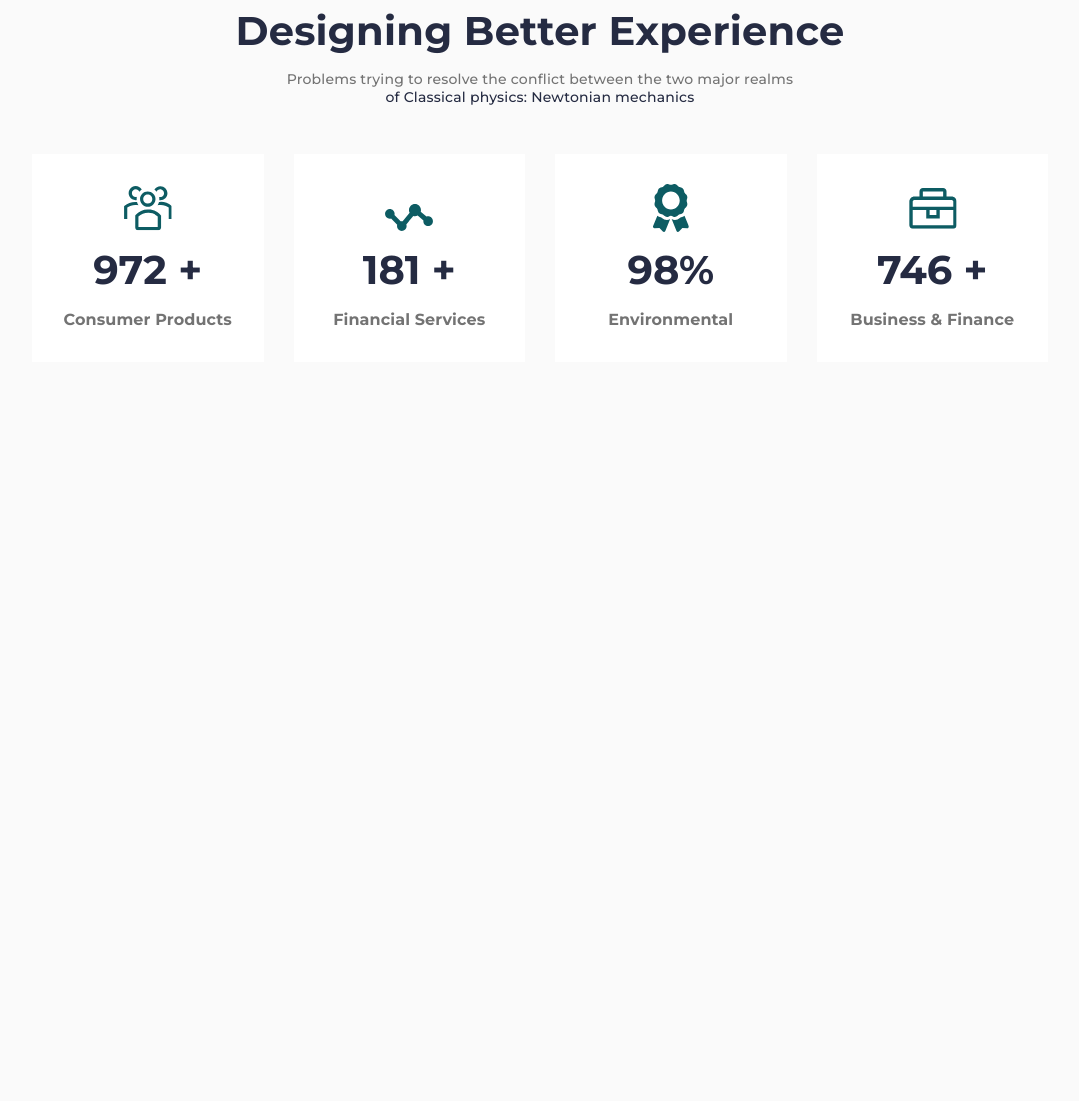
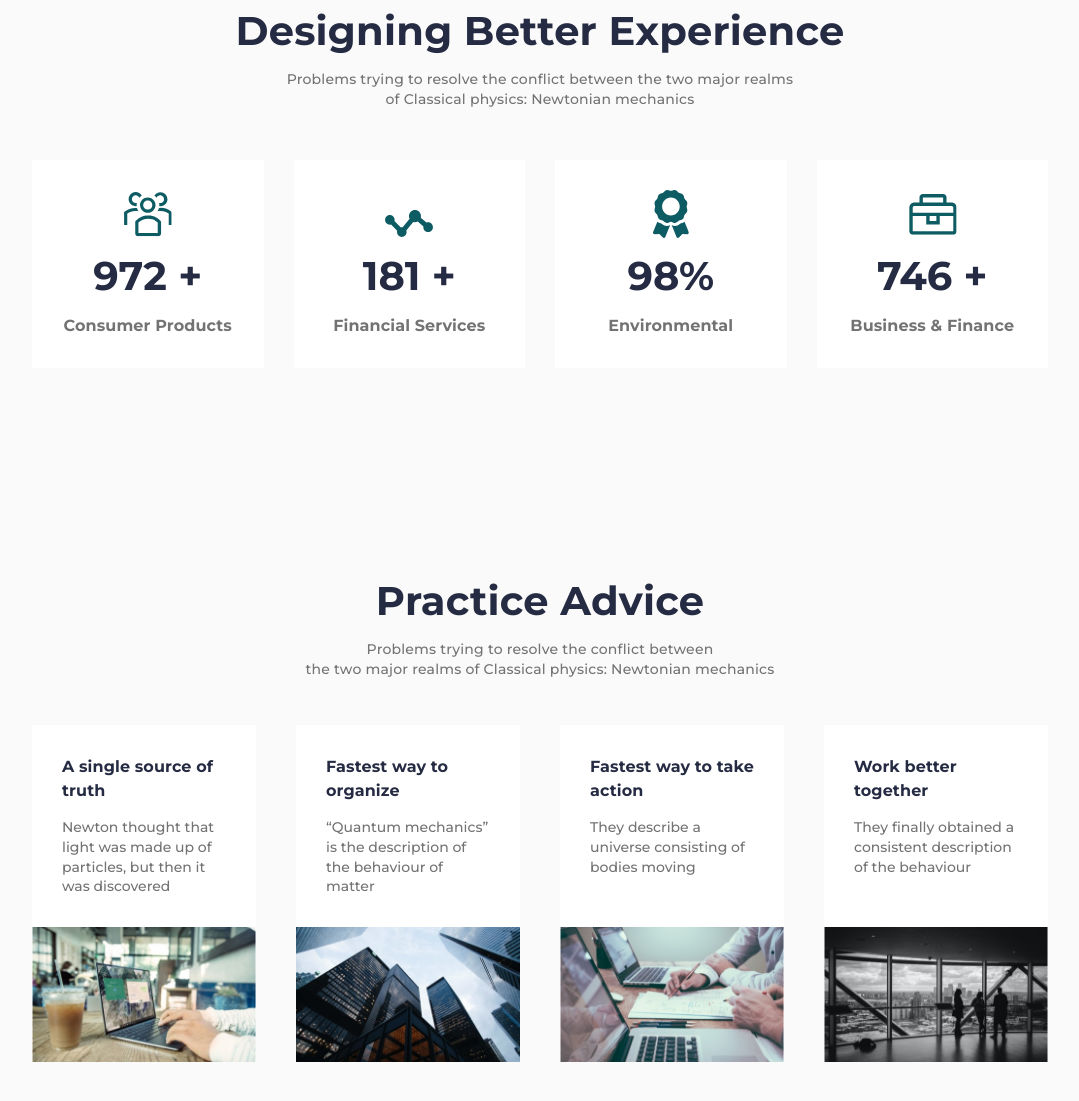
Before and after one commit to 8807010/Relvise, a plain HTML site: page index.html in a window 1280 px wide. Shown: the part 999-2100 px from the top of the page, without its empty margins (100-1179 px from the left). Before the commit the page ends 1441 px from the top, so only its background shows below. Drawn offline with Linux system fonts and the light colour scheme; files whose address does not match are found by name.

Commit message:
section practice completed

```diff
--- a/css/style.css
+++ b/css/style.css
@@ -524,6 +524,106 @@ body {
   justify-content: center;
 }
 
+/*-------------------------------------*/
+
+.practice {
+  padding-top: 125px;
+  padding-bottom: 80px;
+}
+
+@media (max-width: 993px) {
+  .practice {
+    padding-top: 40px;
+    padding-bottom: 80px;
+  }
+}
+
+@media (max-width: 767px) {
+  .practice {
+    padding-top: 0px;
+    padding-bottom: 40px;
+  }
+}
+
+.practice__header {
+  margin-bottom: 45px;
+}
+
+@media (max-width: 767px) {
+  .practice__header {
+    margin-bottom: 25px;
+  }
+}
+
+.practice__body {
+  margin: 0 -20px -30px;
+  display: flex;
+  flex-wrap: wrap;
+}
+
+.practice__column {
+  padding: 0 20px;
+  flex: 0 1 25%;
+  margin-bottom: 30px;
+}
+
+@media (max-width: 1040px) {
+  .practice__column {
+    flex: 0 1 50%;
+  }
+}
+
+@media (max-width: 630px) {
+  .practice__column {
+    flex: 0 1 100%;
+  }
+}
+
+.item-practice {
+  background-color: #fff;
+  display: flex;
+  flex-direction: column;
+  height: 100%;
+}
+
+.item-practice__content {
+  padding: 30px;
+  flex: 1 1 auto;
+}
+
+.item-practice__link {
+  color: inherit;
+  display: inline-block;
+}
+
+.item-practice__link:not(:last-child) {
+  margin-bottom: 15px;
+}
+
+.item-practice__link:hover {
+  text-decoration: underline;
+}
+
+.item-practice__text {
+  color: #737373;
+  line-height: 142%;
+}
+
+.item-practice__title {
+  letter-spacing: 0.1px;
+  font-size: 16px;
+  line-height: 150%;
+  font-weight: 700;
+}
+
+.item-practice__image {
+  display: block;
+  padding-bottom: 60%;
+}
+
+.practice__item {
+}
+
 /* ---FOOTER------------------------ */
 
 .footer {
--- a/index.html
+++ b/index.html
@@ -101,7 +101,7 @@
                     <div class="advantages__header header-block">
                         <h2 class="header-block__title">Designing Better Experience</h2>
                         <h3 class="header-block__subtitle">Problems trying to resolve the conflict between the two major
-                            realms </h3> of Classical physics: Newtonian mechanics </h3>
+                            realms <br> of Classical physics: Newtonian mechanics </h3>
                     </div>
                     <div class="advantages__body">
                         <div class="advantages__column">
@@ -145,6 +145,81 @@
             </section>
 
             <section class="page__practice practice">
+                <div class="practice__container container">
+                    <div class="practice__header header-block">
+                        <h2 class="header-block__title">Practice Advice</h2>
+                        <h3 class="header-block__subtitle">
+                            Problems trying to resolve the conflict between <br> the two
+                            major realms of Classical physics: Newtonian mechanics
+                        </h3>
+                    </div>
+                    <div class="practice__body">
+                        <div class="practice__column">
+                            <article class="practice__item item-practice">
+                                <div class="item-practice__content">
+                                    <a href="" class="item-practice__link">
+                                        <h4 class="item-practice__title">A single source of truth</h4>
+                                    </a>
+                                    <p class="item-practice__text">
+                                        Newton thought that light was made up of particles, but then
+                                        it was discovered
+                                    </p>
+                                </div>
+                                <a href="" class="item-practice__image ibg">
+                                    <img src="./img/practice/01.jpg" alt="A single source of truth">
+                                </a>
+                            </article>
+                        </div>
+
+                        <div class="practice__column">
+                            <article class="practice__item item-practice">
+                                <div class="item-practice__content">
+                                    <a href="" class="item-practice__link">
+                                        <h4 class="item-practice__title">Fastest way to organize</h4>
+                                    </a>
+                                    <p class="item-practice__text">
+                                        “Quantum mechanics” is the description of the behaviour of matter
+                                    </p>
+                                </div>
+                                <a href="" class="item-practice__image ibg">
+                                    <img src="./img/practice/02.jpg" alt="Fastest way to organize">
+                                </a>
+                            </article>
+                        </div>
+
+                        <div class="practice__column">
+                            <article class="practice__item item-practice">
+                                <div class="item-practice__content">
+                                    <a href="" class="item-practice__link">
+                                        <h4 class="item-practice__title">Fastest way to take action</h4>
+                                    </a>
+                                    <p class="item-practice__text">
+                                        They describe a universe consisting of bodies moving
+                                    </p>
+                                </div>
+                                <a href="" class="item-practice__image ibg">
+                                    <img src="./img/practice/03.jpg" alt="Fastest way to take action">
+                                </a>
+                            </article>
+                        </div>
+
+                        <div class="practice__column">
+                            <article class="practice__item item-practice">
+                                <div class="item-practice__content">
+                                    <a href="" class="item-practice__link">
+                                        <h4 class="item-practice__title">Work better together</h4>
+                                    </a>
+                                    <p class="item-practice__text">
+                                        They finally obtained a consistent description of the behaviour
+                                    </p>
+                                </div>
+                                <a href="" class="item-practice__image ibg">
+                                    <img src="./img/practice/04.jpg" alt="Work better together">
+                                </a>
+                            </article>
+                        </div>
+                    </div>
+                </div>
 
             </section>
         </main>
```
Also changed, not shown: img/Relvise.svg (added).
